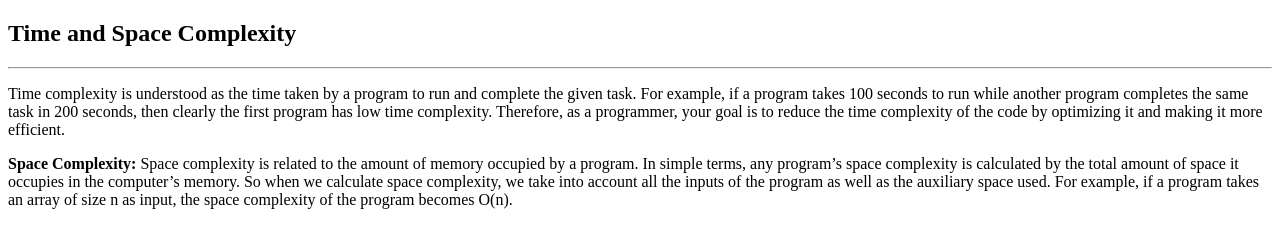
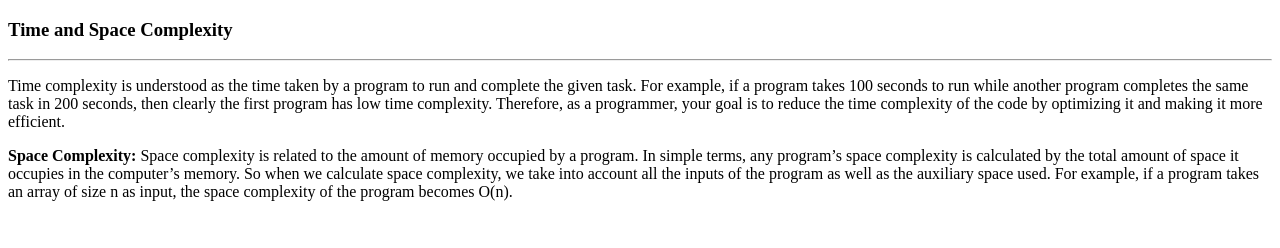
Before and after one commit to acciojob/time-and-space-complexity-MaheshB45, a website: page main.html in a window 1280 px wide. Drawn offline with Linux system fonts and the light colour scheme.

Commit message:
created a submission

```diff
--- a/main.html
+++ b/main.html
@@ -8,7 +8,7 @@
 
 <body>
 	<div>
-	<h2>Time and Space Complexity</h2>
+	<h3>Time and Space Complexity</h3>
 	<hr>
 	<p>Time complexity is understood as the time taken by a program to run and complete
 		the given task. For example, if a program takes 100 seconds to run while another
```
